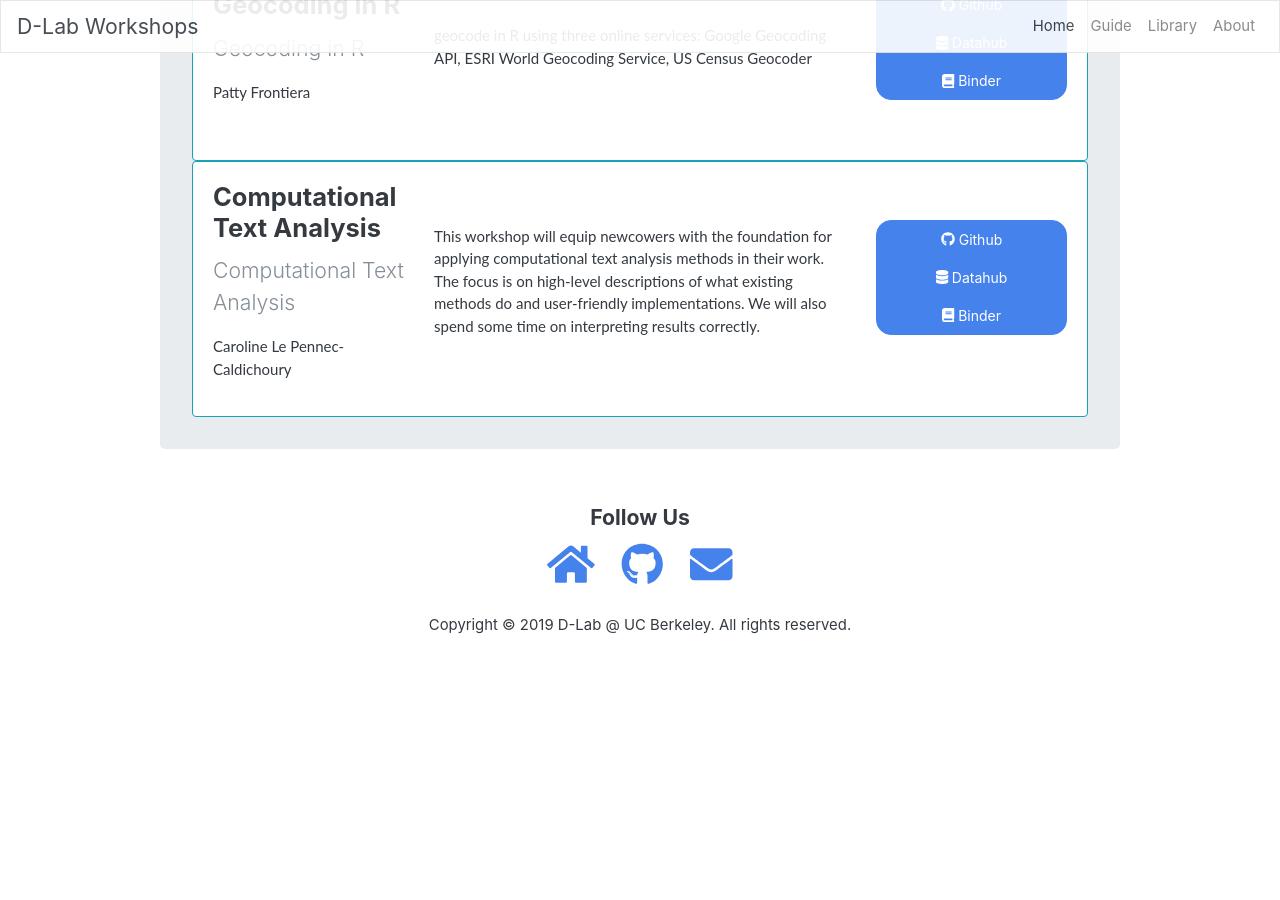
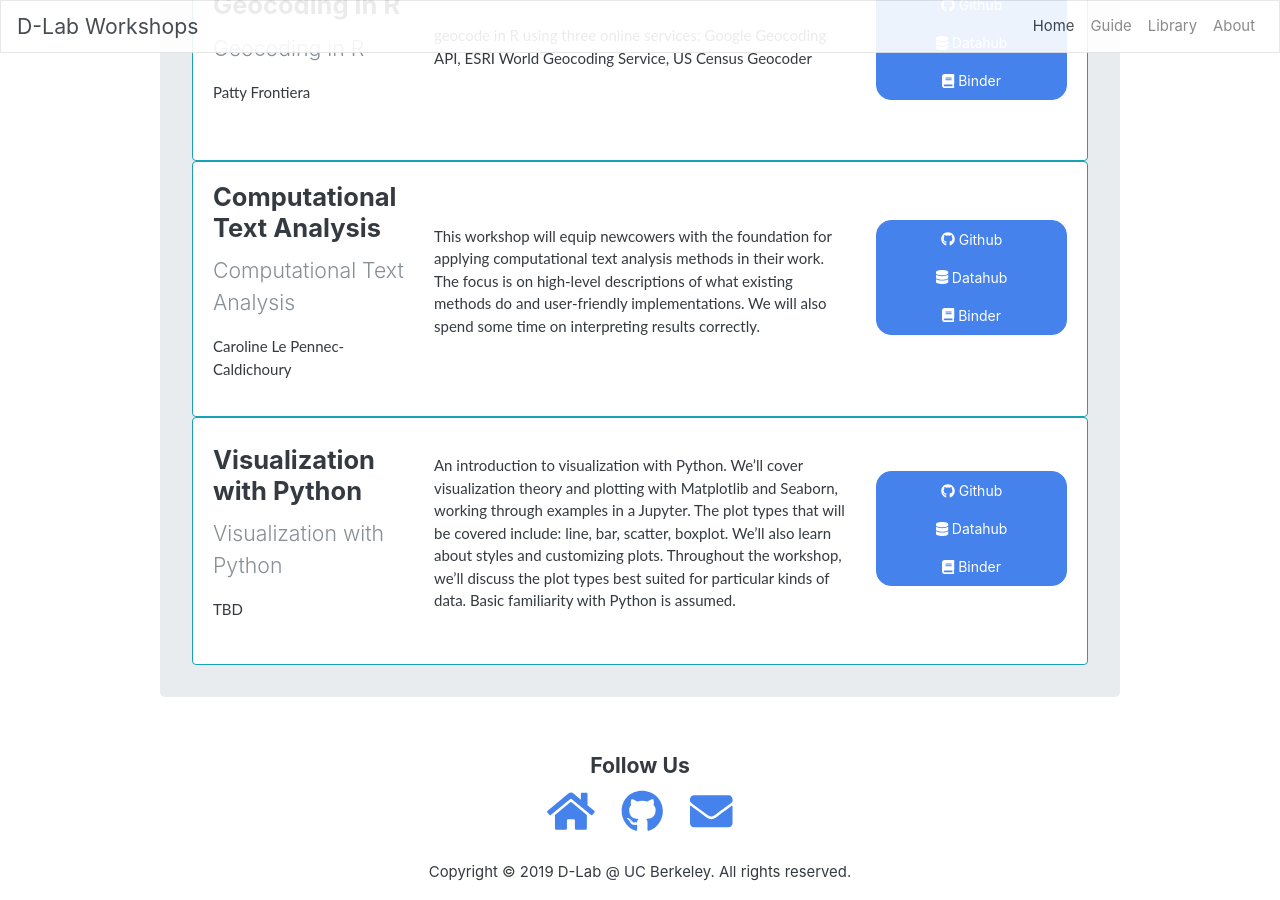
Before and after one commit to dlab-berkeley/dlab-modules, a Jekyll site: the page docs/index.html, which Jekyll copies as it is, in a window 1280 px wide and 900 px high, scrolled down 1130 px. Built offline with Jekyll 4.4.1, drawn with Linux system fonts in a browser that asks for light colours; nearby versions of some CDN libraries; before the commit the page ends 1782 px from its top, so only the background shows below that.

Commit message:
open up visualization notebook path directly

```diff
--- a/docs/index.html
+++ b/docs/index.html
@@ -277,6 +277,55 @@ The materials here represent current and past workshops taught at the Social Sci
 			</div>
 		</div>
 
+		<!-- Featured Module Block -->
+		<div class="card border-info">
+			<div class="row card-body">
+				<!-- Title Column -->
+				<div class="d-flex justify-content-center flex-column col-md-3">
+					<h4 class="card-title">Visualization with Python</h4>
+					<p class="lead">Visualization with Python</p>
+					<p>TBD</p>
+				</div>
+				<!-- Paragraph Column -->
+				<div class="d-flex justify-content-center flex-column col-md-6">
+					<p class="card-text">
+						<p>An introduction to visualization with Python. We’ll cover visualization theory and plotting with Matplotlib and Seaborn, working through examples in a Jupyter. The plot types that will be covered include: line, bar, scatter, boxplot. We’ll also learn about styles and customizing plots. Throughout the workshop, we’ll discuss the plot types best suited for particular kinds of data. Basic familiarity with Python is assumed.</p>
+
+					</p>
+				</div>
+				<!-- Link Column -->
+				<div class="d-flex justify-content-center pb-4 flex-column col-md-3">
+					<div class="btn-group-vertical my-3">
+
+							<a
+								class="btn btn-primary"
+								tabindex="0"
+								href="https://github.com/dlab-berkeley/visualization-with-python">
+								<i class="fab fa-github"></i> Github
+							</a>
+
+
+							<a
+								class="btn btn-primary"
+								tabindex="0"
+								href="http://datahub.berkeley.edu/user-redirect/interact?account=dlab-berkeley&repo=visualization-with-python&branch=master&path=visualization-with-python.ipynb">
+								<i class="fas fa-database"></i> Datahub
+							</a>
+
+
+
+							<a
+								class="btn btn-primary"
+								tabindex="0"
+								href="https://mybinder.org/v2/gh/dlab-berkeley/visualization-with-python/master">
+								<i class="fas fa-book"></i> Binder
+							</a>
+
+					</div>
+				</div>
+			</div>
+		</div>
+
 	</div>
 	<!-- End Content -->
 
```
Also changed, not shown: _featured/5.md (+1 -1 lines).
